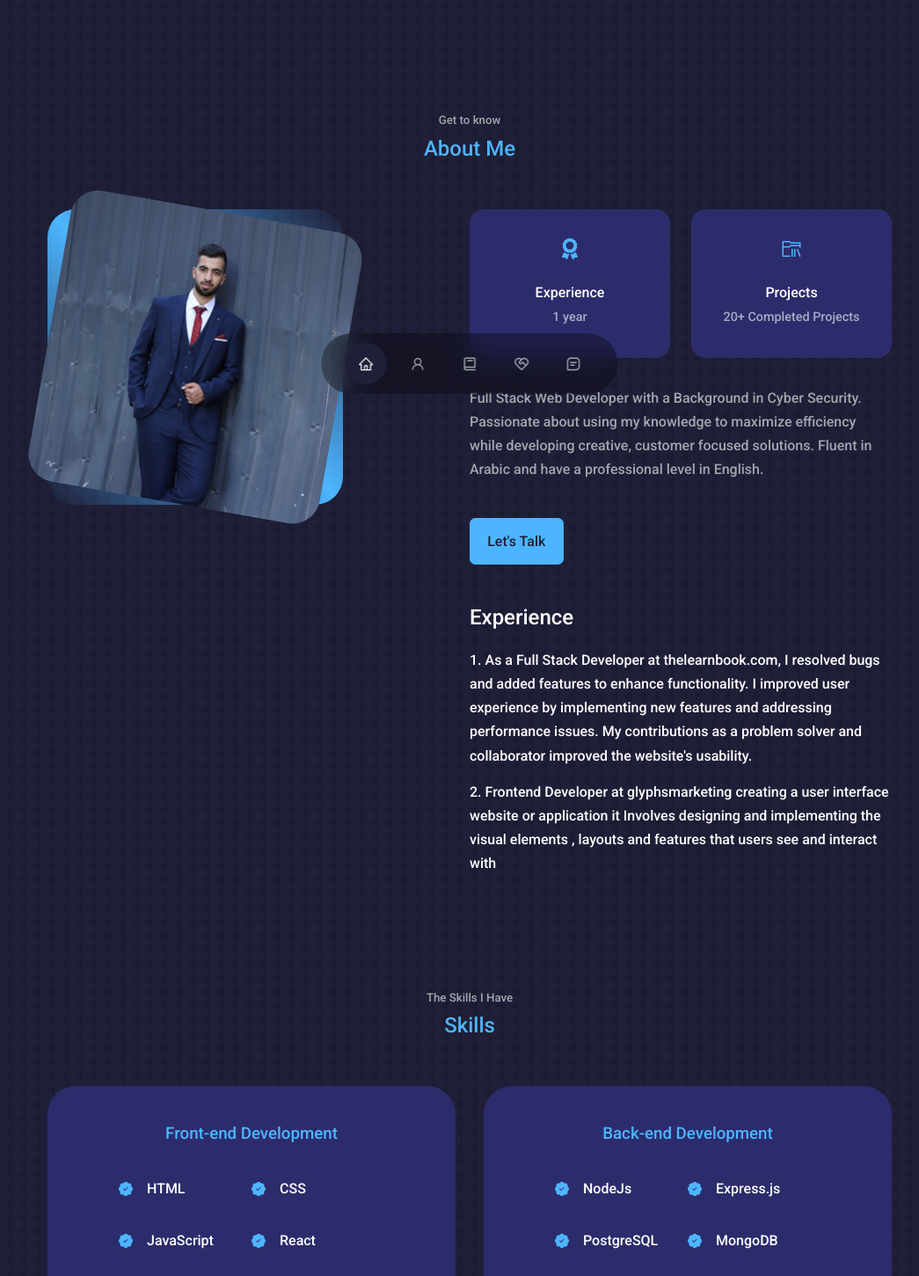
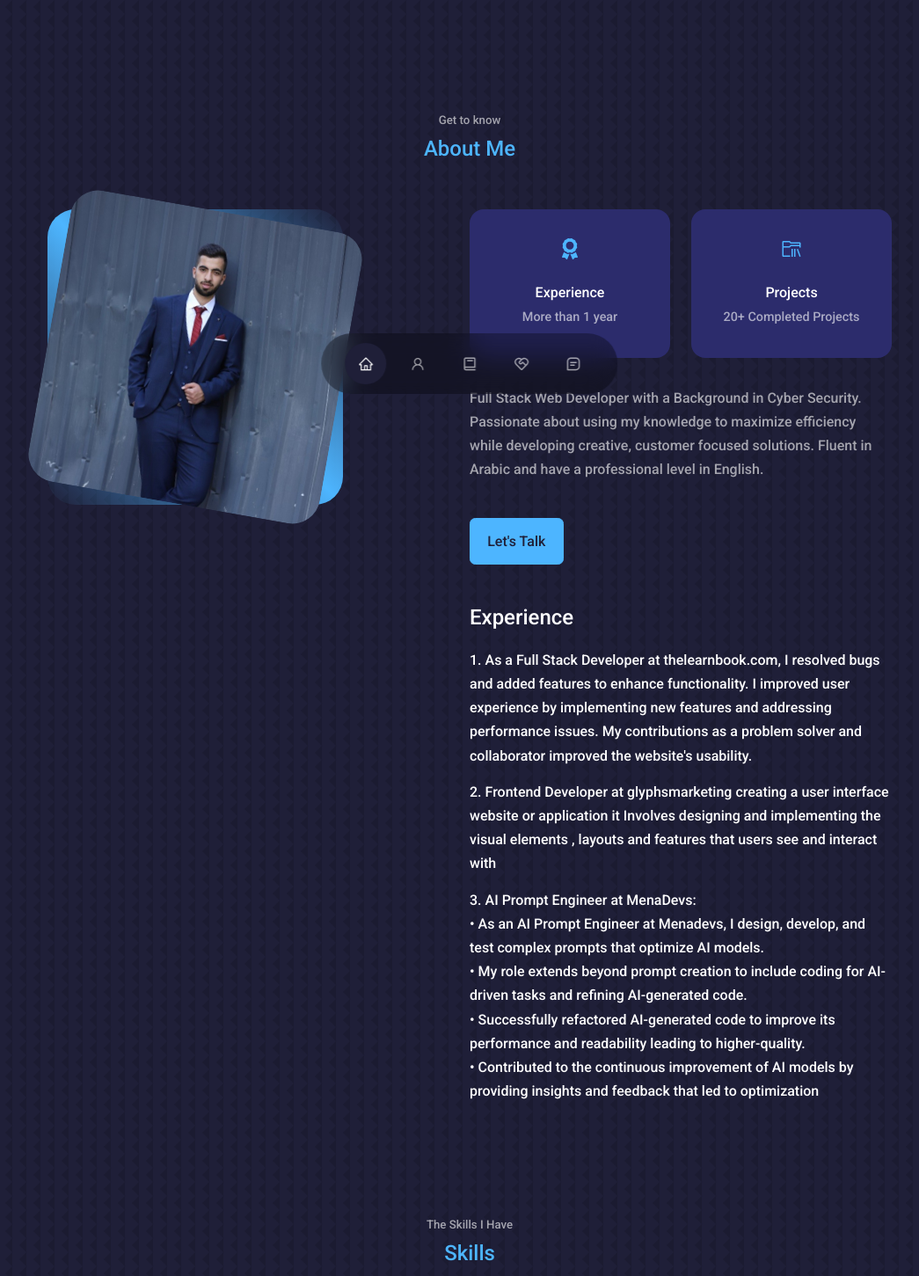
Before and after one commit to hamzahhisham306/reactP, a React (Create React App) app: page / in a window 1280 px wide. Shown: the part 320-1771 px from the top of the page at 88% size, without its empty margins (106-1151 px from the left). Built offline with nearby package versions, Linux system fonts and the light colour scheme.

Commit message:
Update Intro.jsx

```diff
--- a/src/components/intro/Intro.jsx
+++ b/src/components/intro/Intro.jsx
@@ -20,7 +20,7 @@ const Intro = () => {
             <article className="about__card">
               <FaAward className="about__icon" />
               <h5>Experience</h5>
-              <small>1 year</small>
+              <small>More than 1 year</small>
             </article>
             <article className="about__card">
               <VscFolderLibrary className="about__icon" />
@@ -32,10 +32,10 @@ const Intro = () => {
             knowledge to maximize efficiency while developing creative, customer focused solutions.
             Fluent in Arabic and have a professional level in English.</p>
           <a href="#contact" className="btn btn-primary">Let's Talk</a>
-           <div style={{marginTop:"40px"}}>
+          <div style={{ marginTop: "40px" }}>
             <h2>Experience</h2>
             <ul>
-          <li style={{marginTop:"14px"}}>
+              <li style={{ marginTop: "14px" }}>
 
                 1. As a Full Stack Developer at thelearnbook.com, I resolved bugs and added features to
                 enhance functionality. I improved user experience by implementing new features and
@@ -43,10 +43,22 @@ addressing performance issues. My contributions as a problem solver and collabor
                 improved the website's usability.
               </li>
             </ul>
-    <li style={{marginTop:"14px"}}>
+            <li style={{ marginTop: "14px" }}>
               2. Frontend Developer at glyphsmarketing creating a user interface website or application it
               Involves designing and implementing the visual elements , layouts and features that users
               see and interact with
+            </li>
+            <li style={{ marginTop: "14px" }}>
+              3. AI Prompt Engineer at MenaDevs:
+              <ul>
+                <li>    • As an AI Prompt Engineer at Menadevs, I design, develop, and test complex prompts that optimize AI models.
+                </li>
+                <li> •  My role extends beyond prompt creation to include coding for AI-driven tasks and refining AI-generated code.  </li>
+                <li>• Successfully refactored AI-generated code to improve its performance and readability leading to higher-quality. </li>
+                <li>   • Contributed to the continuous improvement of AI models by providing insights and feedback that led to optimization
+                </li>
+              </ul>
+
             </li>
           </div>
         </div>
```
Lines whose indentation alone changed are shown as unchanged.
